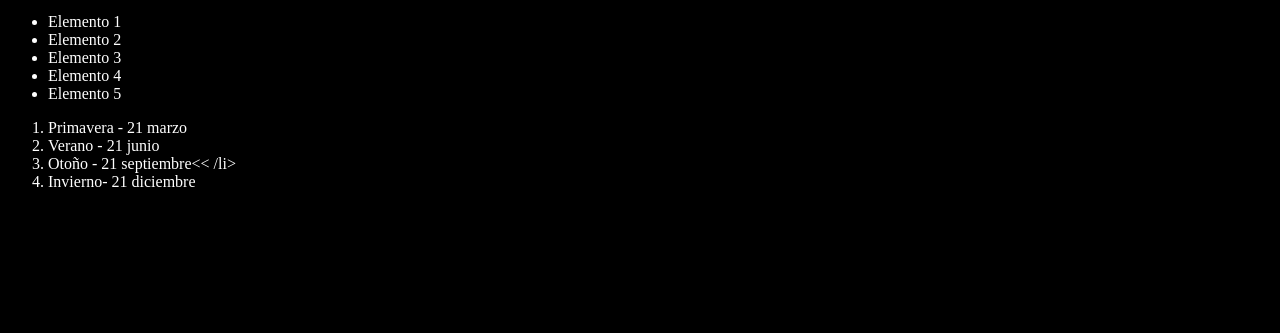
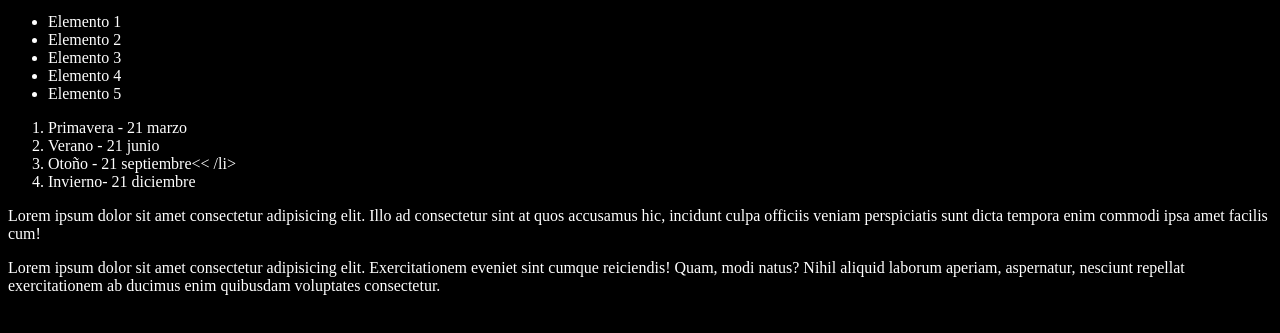
Before and after one commit to albertdark14/Curso-Git-GitHub, a plain HTML site: page index.html in a window 1280 px wide. Shown: the part 101-434 px from the top of the page. Drawn offline with Linux system fonts and the light colour scheme.

Commit message:
Agregando 2 parrafos

```diff
--- a/index.html
+++ b/index.html
@@ -26,6 +26,15 @@
     <li>Otoño - 21 septiembre<< /li>
     <li>Invierno- 21 diciembre</li>
   </ol>
+  <p>
+    Lorem ipsum dolor sit amet consectetur adipisicing elit. Illo ad consectetur sint at quos accusamus hic, incidunt
+    culpa officiis veniam perspiciatis sunt dicta tempora enim commodi ipsa amet facilis cum!
+  </p>
+  <p>
+    Lorem ipsum dolor sit amet consectetur adipisicing elit. Exercitationem eveniet sint cumque reiciendis! Quam, modi
+    natus? Nihil aliquid laborum aperiam, aspernatur, nesciunt repellat exercitationem ab ducimus enim quibusdam
+    voluptates consectetur.
+  </p>
   <script src="index.js"></script>
 
 </body>
```
